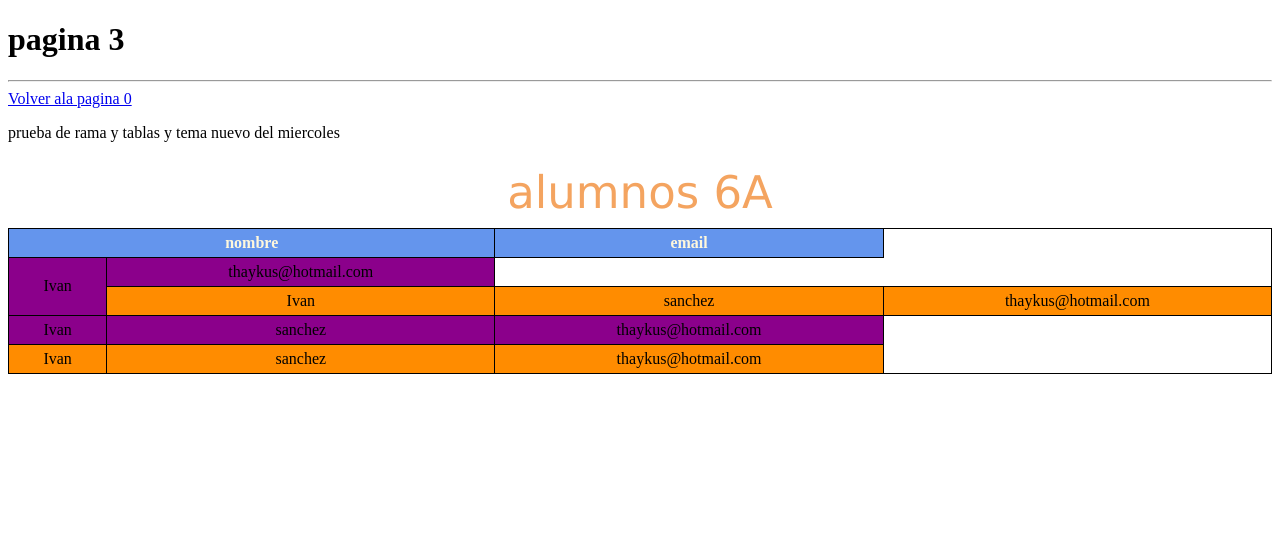
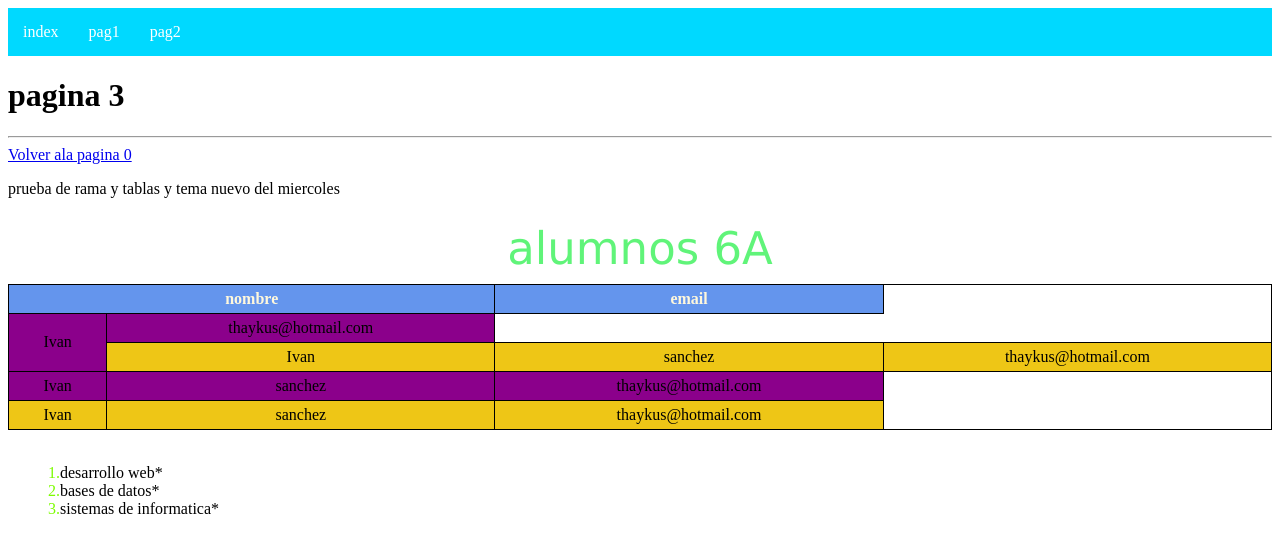
Before and after one commit to IvanST123/tarea1, a plain HTML site: page pagina3.html in a window 1280 px wide. Drawn offline with Linux system fonts and the light colour scheme.

Commit message:
fin parche clase 4 de 6 del 2021

```diff
--- a/CSS/style2 tabla.CSS
+++ b/CSS/style2 tabla.CSS
@@ -2,7 +2,7 @@ table{
     width: 100%;
 }
 caption{
-    color: sandybrown;
+    color: rgb(96, 244, 121);
     font-family: Verdana, Geneva, Tahoma, sans-serif;
     font-size: 45px;
     line-height: 70px;
@@ -23,5 +23,40 @@ tr:nth-child(even){
     background-color: darkmagenta;
 }
 tr:nth-child(odd){
-    background-color: darkorange;
+    background-color: rgb(238, 198, 22);
 }
+ ul{
+    list-style-type: none;
+    background-color: rgb(0, 217, 255);
+    margin: 0;
+    padding: 0;
+    overflow: hidden;
+
+}
+li a{
+    float: left;
+    display: block;
+    color: white;
+    text-align: center;
+    padding: 15px;
+    text-decoration: none;
+
+}
+li a:hover{
+    background-color: tomato;
+}
+ol{
+    list-style: none;
+    counter-reset: contador;
+}
+ol li {
+    counter-increment: contador;
+}
+ol
+    li::before{
+content: counter(contador) '.';
+color: lawngreen;
+    }
+    ol li::after{
+        content: '*';
+    }
--- a/pagina3.html
+++ b/pagina3.html
@@ -8,6 +8,11 @@
     <link rel="stylesheet" href="CSS/style2 tabla.CSS">
 </head>
 <body>
+    <ul>
+        <li><a href="index.html">index</a></li>
+        <li><a href="pagina1.html">pag1</a></li>
+        <li><a href="pagina2.html">pag2</a></li>
+    </ul>
     <h1>pagina 3</h1>
     <hr>
     <a href="index.html">Volver ala pagina 0</a>
@@ -43,7 +48,25 @@
     </tr>
 
 </table>
+<br/>
+<!-- listas no ordenadas  -->
+   <!-- <ul style="list-style-type: armenian;"> </ul>
+    <li>refrescos<li>
+    <li>comida</li>
+    <ul>
+     <li>cacahuates</li>
+      <li>papas</li>
+     <li>salchicha</li>
+    </ul>
+    <li>botana</li>
 
+</ul>   -->
+<ol type="A">
+    <li>desarrollo web</li>
+    <li>bases de datos</li>
+    <li>sistemas de informatica</li>
+
+</ol>
 
 
 </body>
```
